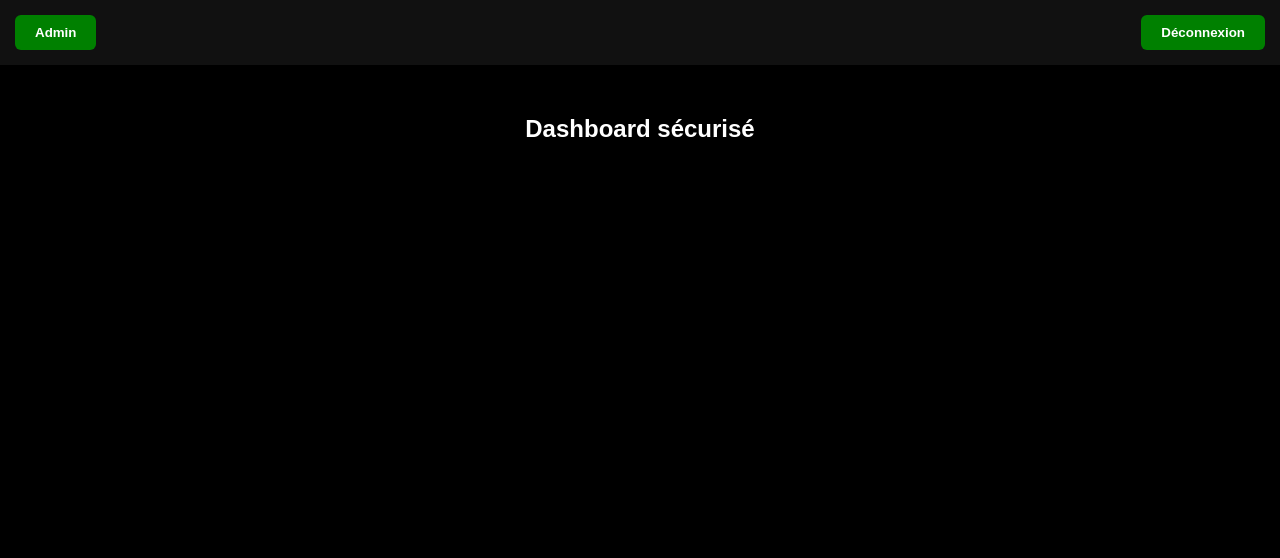
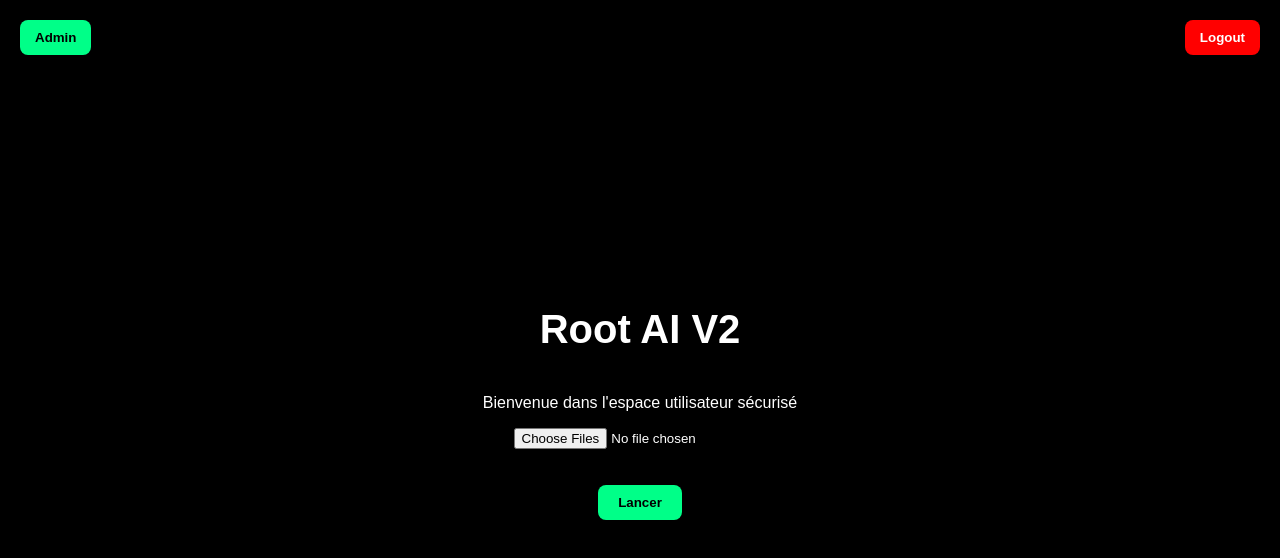
Before and after one commit to L3ryx/Rootaiv2, a website: page public/index.html in a window 1280 px wide. Drawn offline with Linux system fonts and the light colour scheme.

Commit message:
Refactor index.html for improved structure and styling

```diff
--- a/public/index.html
+++ b/public/index.html
@@ -1,45 +1,144 @@
 <!DOCTYPE html>
-<html>
+<html lang="fr">
 <head>
 <meta charset="UTF-8">
-<title>Dashboard</title>
+<meta name="viewport" content="width=device-width, initial-scale=1.0">
+<title>Root AI V2</title>
+
 <style>
-body{margin:0;background:black;color:white;font-family:Arial;}
-.topbar{
-  display:flex;
-  justify-content:space-between;
-  padding:15px;
-  background:#111;
+
+body {
+  margin: 0;
+  font-family: Arial, sans-serif;
+  background: black;
+  color: white;
 }
-button{
-  padding:10px 20px;
-  background:green;
-  border:none;
-  color:white;
-  font-weight:bold;
-  border-radius:6px;
-  cursor:pointer;
+
+/* ===== ADMIN BUTTON ===== */
+
+.admin-btn {
+  position: fixed;
+  top: 20px;
+  left: 20px;
+  background: #00ff88;
+  color: black;
+  padding: 10px 15px;
+  border: none;
+  border-radius: 8px;
+  font-weight: bold;
+  cursor: pointer;
+  z-index: 9999;
 }
+
+/* ===== LOGOUT BUTTON ===== */
+
+.logout-btn {
+  position: fixed;
+  top: 20px;
+  right: 20px;
+  background: red;
+  color: white;
+  padding: 10px 15px;
+  border: none;
+  border-radius: 8px;
+  font-weight: bold;
+  cursor: pointer;
+}
+
+.container {
+  display: flex;
+  justify-content: center;
+  align-items: center;
+  height: 100vh;
+  flex-direction: column;
+}
+
+h1 {
+  font-size: 40px;
+}
+
 </style>
 </head>
 <body>
 
-<div class="topbar">
-  <button onclick="goAdmin()">Admin</button>
-  <button onclick="logout()">Déconnexion</button>
+<!-- ✅ ADMIN BUTTON -->
+<button class="admin-btn" onclick="window.location.href='/admin'">
+Admin
+</button>
+
+<!-- ✅ LOGOUT BUTTON -->
+<button class="logout-btn" onclick="logout()">
+Logout
+</button>
+
+<div class="container">
+<h1>Root AI V2</h1>
+<p>Bienvenue dans l'espace utilisateur sécurisé</p>
+
+<input type="file" id="fileInput" multiple>
+<br><br>
+
+<button onclick="upload()" style="
+padding:10px 20px;
+background:#00ff88;
+border:none;
+border-radius:8px;
+font-weight:bold;
+cursor:pointer;
+">
+Lancer
+</button>
+
+<div id="result"></div>
+
 </div>
 
-<h2 style="text-align:center;margin-top:50px;">Dashboard sécurisé</h2>
+<script>
 
-<script>
-function goAdmin(){
-  window.location="/admin";
+/* ===============================
+   UPLOAD FUNCTION
+=============================== */
+
+async function upload() {
+
+  const input = document.getElementById("fileInput");
+  const files = input.files;
+
+  if (!files.length) {
+    alert("Sélectionne au moins une image");
+    return;
+  }
+
+  const formData = new FormData();
+
+  for (let file of files) {
+    formData.append("images", file);
+  }
+
+  const res = await fetch("/analyze", {
+    method: "POST",
+    body: formData
+  });
+
+  const data = await res.json();
+
+  document.getElementById("result").innerHTML =
+    "<pre>" + JSON.stringify(data, null, 2) + "</pre>";
 }
 
-async function logout(){
-  await fetch("/api/logout",{method:"POST",credentials:"include"});
-  window.location="/login";
+/* ===============================
+   LOGOUT
+=============================== */
+
+async function logout() {
+
+  await fetch("/api/logout", {
+    method: "POST"
+  });
+
+  window.location.href = "/login.html";
 }
+
 </script>
 
 </body>
```
